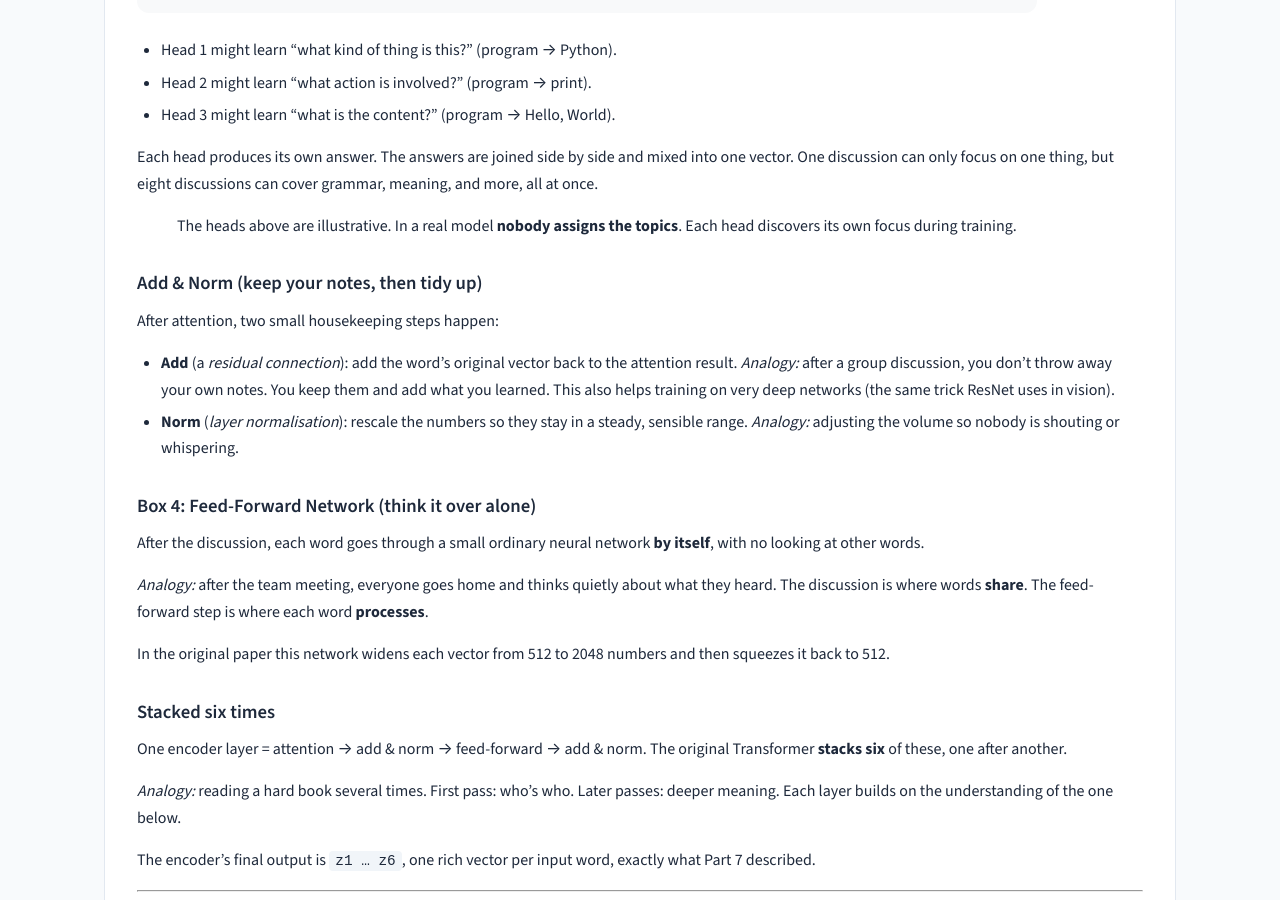
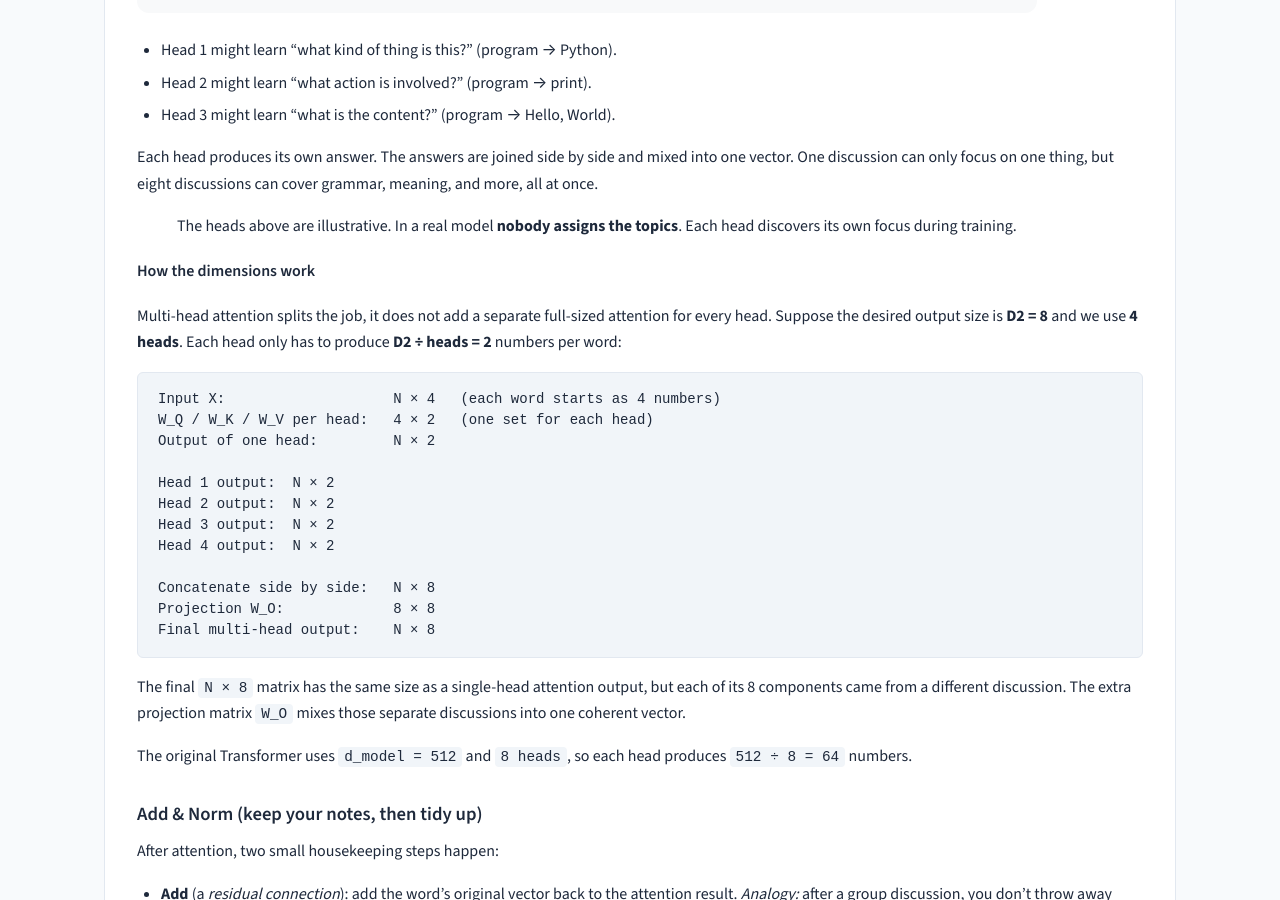
Before and after one commit to rilov/handbook, a Jekyll site: the page built from _topics/DL for GenAI - Part 8 - Transformer Architecture.md, in a window 1280 px wide and 900 px high, scrolled down 3145 px. Built offline with Jekyll 4.4.1, drawn with Linux system fonts in a browser that asks for light colours.

Commit message:
Add explicit multi-head attention dimension breakdown
Show how D2 is split across heads and how the concat + projection
matrix keeps the final output size unchanged.

Generated with [Devin](https://devin.ai)

Co-Authored-By: Devin <158243242+devin-ai-integration[bot]@users.noreply.github.com>

````diff
--- a/_topics/DL for GenAI - Part 8 - Transformer Architecture.md
+++ b/_topics/DL for GenAI - Part 8 - Transformer Architecture.md
@@ -100,6 +100,29 @@ This is the group project from [Part 6]({{ site.baseurl }}/topics/dl-genai-trans
 Each head produces its own answer. The answers are joined side by side and mixed into one vector. One discussion can only focus on one thing, but eight discussions can cover grammar, meaning, and more, all at once.
 
 > The heads above are illustrative. In a real model **nobody assigns the topics**. Each head discovers its own focus during training.
+
+#### How the dimensions work
+
+Multi-head attention splits the job, it does not add a separate full-sized attention for every head. Suppose the desired output size is **D2 = 8** and we use **4 heads**. Each head only has to produce **D2 ÷ heads = 2** numbers per word:
+
+```text
+Input X:                    N × 4   (each word starts as 4 numbers)
+W_Q / W_K / W_V per head:   4 × 2   (one set for each head)
+Output of one head:         N × 2
+
+Head 1 output:  N × 2
+Head 2 output:  N × 2
+Head 3 output:  N × 2
+Head 4 output:  N × 2
+
+Concatenate side by side:   N × 8
+Projection W_O:             8 × 8
+Final multi-head output:    N × 8
+```
+
+The final `N × 8` matrix has the same size as a single-head attention output, but each of its 8 components came from a different discussion. The extra projection matrix `W_O` mixes those separate discussions into one coherent vector.
+
+The original Transformer uses `d_model = 512` and `8 heads`, so each head produces `512 ÷ 8 = 64` numbers.
 
 ### Add & Norm (keep your notes, then tidy up)
 
````
